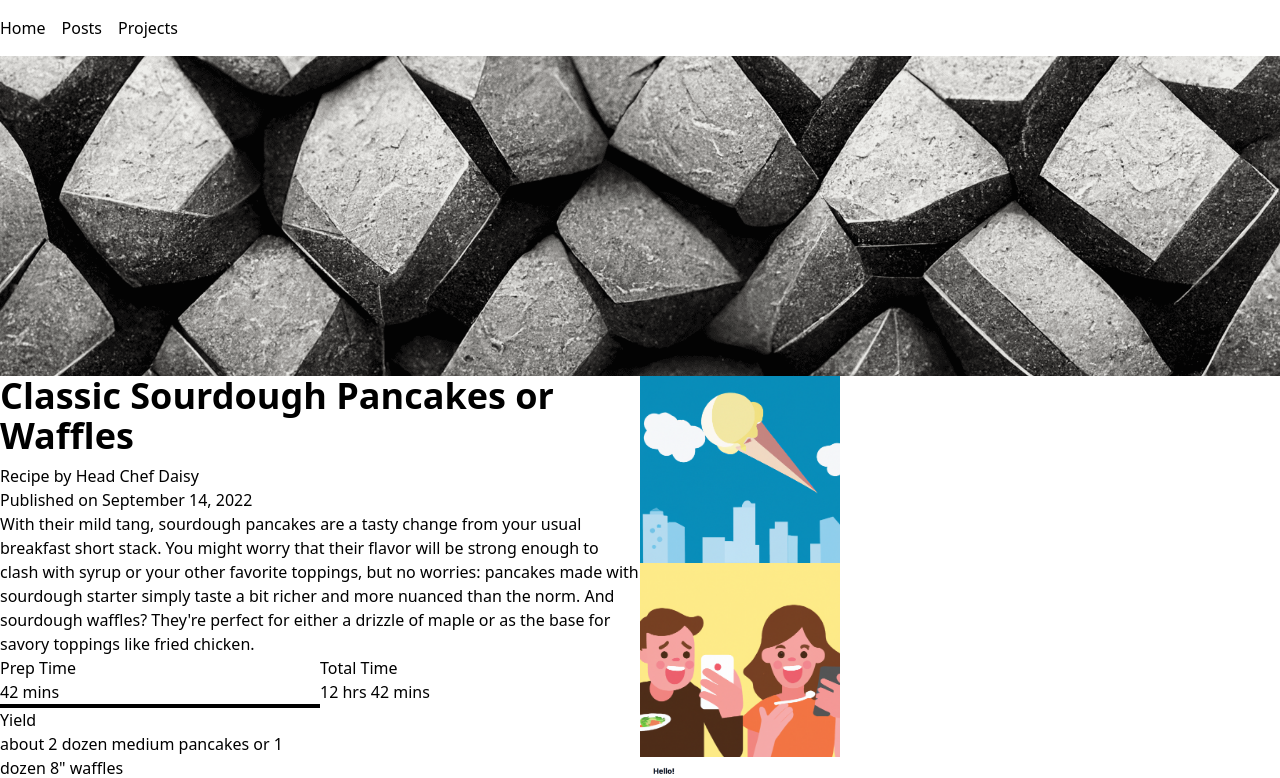
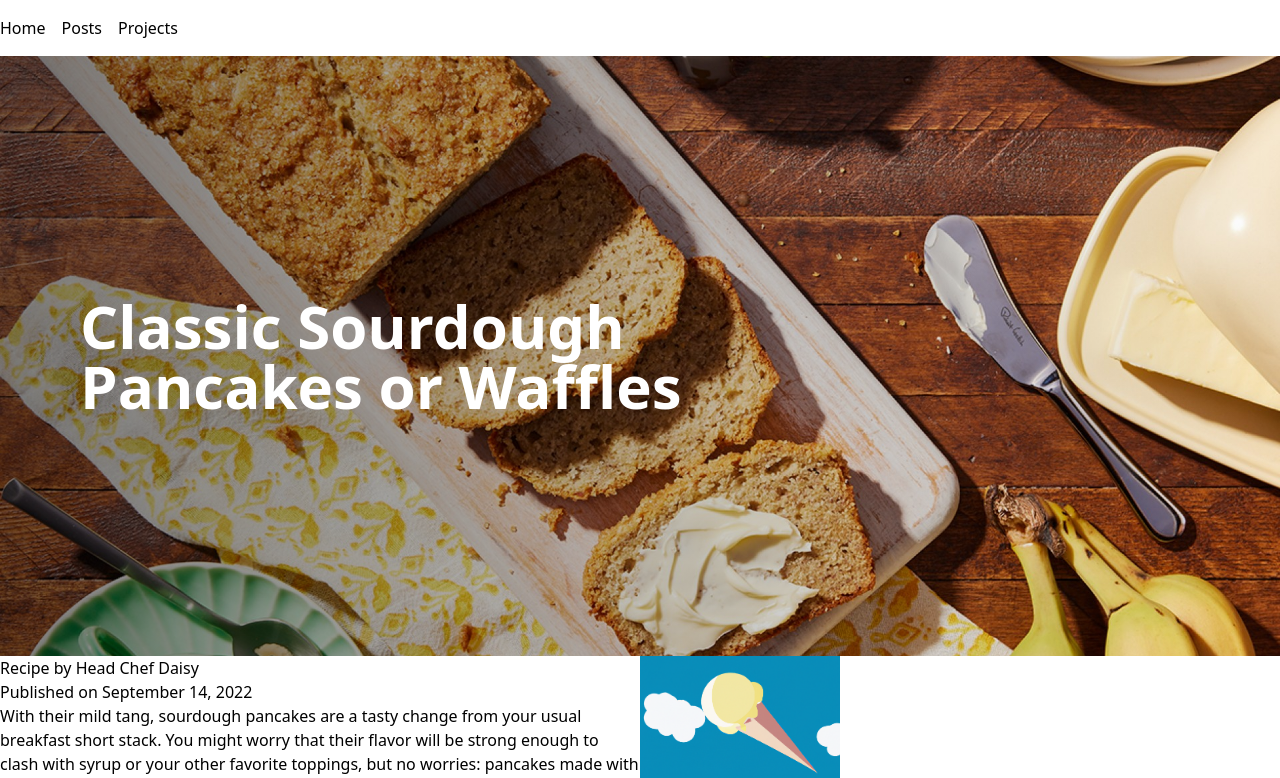
Before and after one commit to ybot1122/its-probably-spicy-outstatic, a Next.js app: page /recipes/1 in a window 1280 px wide. Shown: the top 778 px of the page. Built offline with nearby package versions, Linux system fonts and the light colour scheme; no server answers.

Commit message:
Add gradient bg

```diff
--- a/src/app/recipes/[slug]/page.tsx
+++ b/src/app/recipes/[slug]/page.tsx
@@ -54,7 +54,8 @@ export default async function Project(params: Params) {
   return (
     <Layout>
       <article className="mb-8">
-        <div className="relative w-full h-80">
+        <div className="relative w-full h-recipeHero">
+          <div className="relative w-full h-full before:absolute before:block before:w-full before:h-full before:z-10 before:bg-recipeHeroScrim">
             <Image
               alt={recipeName}
               src={images.hero}
@@ -62,11 +63,15 @@ export default async function Project(params: Params) {
               className="object-cover"
             />
           </div>
+          <div className="absolute h-full top-0 left-0">
+            <h1 className="relative top-[50%] translate-y-[-50%] font-primary text-6xl font-bold p-20 text-white z-20 max-w-[1000px]">
+              {recipeName}
+            </h1>
+          </div>
+        </div>
+
         <div className="grid grid-cols-2">
           <div className="bg-white">
-            <h1 className="font-primary text-2xl font-bold md:text-4xl mb-2">
-              {recipeName}
-            </h1>
             <div className="">Recipe by {`${author}`}</div>
             <div className="">
               Published on <DateFormatter dateString={publishedAt} />
@@ -199,7 +204,7 @@ async function getData() {
       },
     ],
     images: {
-      hero: "/images/industrial-pattern.png",
+      hero: "/images/Yellow-Banana-Bread_Hero_0530.jpg",
       gallery: [
         "/images/flycream-travel.png",
         "/images/couple-pizza.png",
--- a/tailwind.config.js
+++ b/tailwind.config.js
@@ -13,5 +13,12 @@ module.exports = {
       white: "#FFFFFF",
       tan: "rgb(248, 245, 240)",
     },
+    height: {
+      recipeHero: "600px",
+      full: "100%",
+    },
+    backgroundImage: {
+      recipeHeroScrim: "linear-gradient(90deg,rgba(0,0,0,.5) 0,transparent)",
+    },
   },
 };
```
Also changed, not shown: public/images/Yellow-Banana-Bread_Hero_0530.jpg (added). Lines whose indentation alone changed are shown as unchanged.
